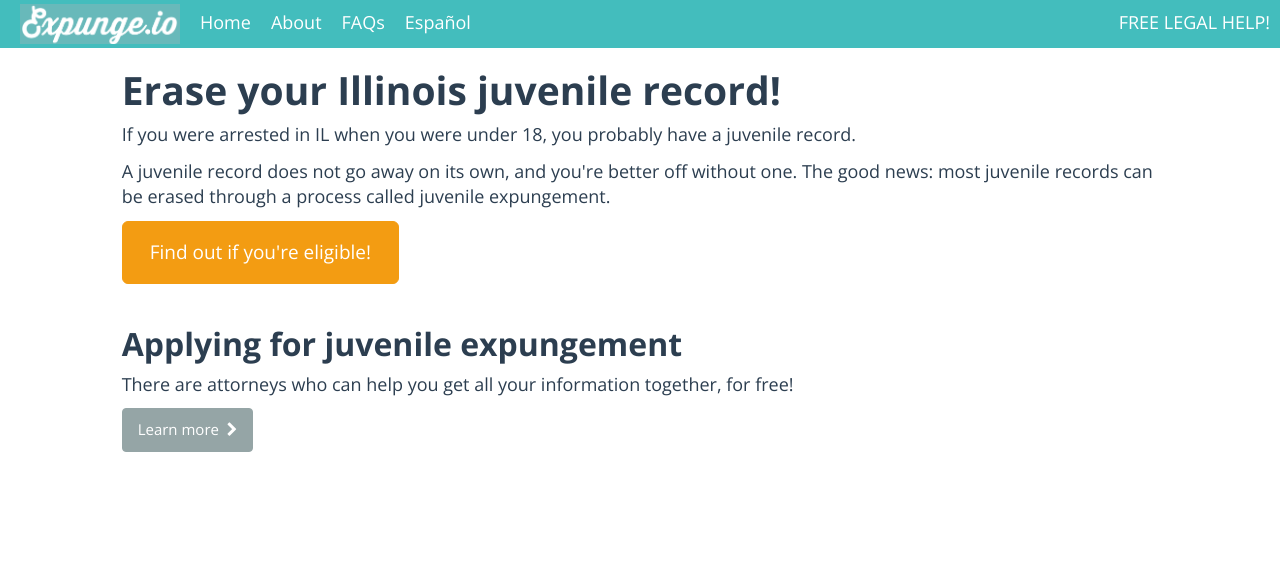
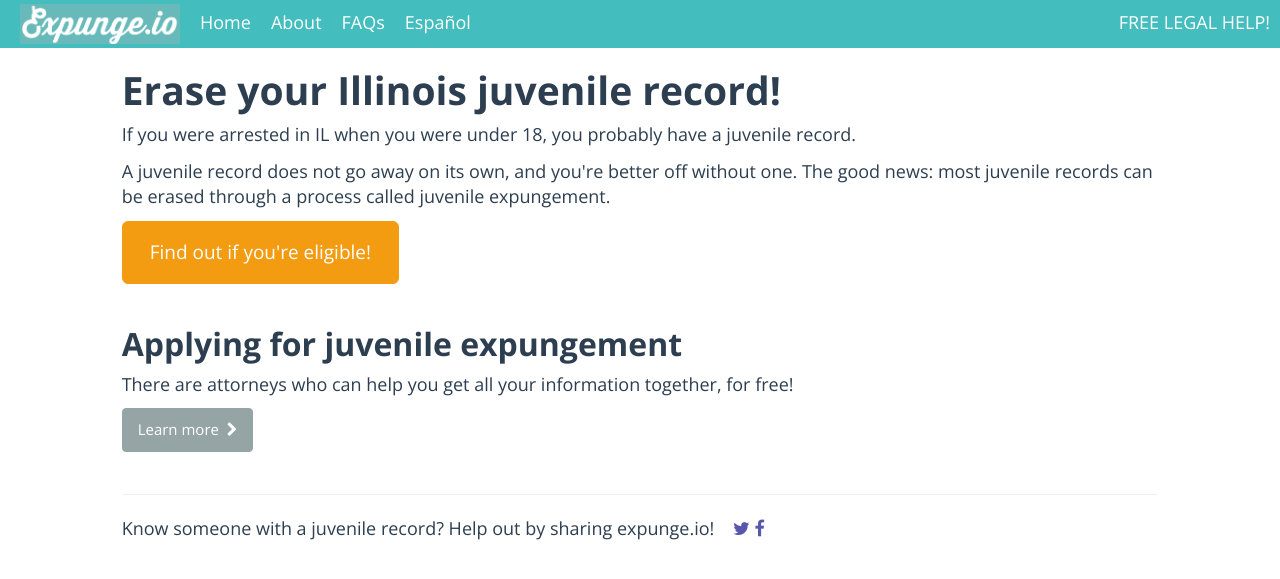
Before and after one commit to cathydeng/expunge.io, a Jekyll site: the page built from index.html, in a window 1280 px wide. Shown: the top 579 px of the page. Built offline with Jekyll 4.4.1, drawn with Linux system fonts in a browser that asks for light colours; nearby versions of some CDN libraries.

Commit message:
adding footer to homepage

```diff
--- a/index.html
+++ b/index.html
@@ -24,3 +24,14 @@ title: Erase your IL juvenile record
   There are attorneys who can help you get all your information together, for free!
 </p>
 <a href="{{ site.baseurl }}/applying.html" class="btn btn-default">Learn more &nbsp;<i class="fa fa-chevron-right"></i></a><br><br>
+
+<hr/>
+<p>
+    Know someone with a juvenile record? Help out by sharing expunge.io!&nbsp;&nbsp;&nbsp;
+    <a href="https://twitter.com/intent/tweet?text=If%20you%20have%20a%20juvenile%20record%2C%20you%20may%20be%20able%20to%20expunge%20it.%20Check%20out%20%23expungeio!&amp;tw_p=tweetbutton&amp;url=http%3A%2F%2Fexpunge.io">
+    	<i class="fa fa-twitter"></i>
+    </a>
+    <a href="https://www.facebook.com/sharer/sharer.php?app_id=309437425817038&amp;sdk=joey&amp;u=http%3A%2F%2Fexpunge.io" target="_blank">
+    	<i class="fa fa-facebook"></i>
+    </a>
+</p>
```
